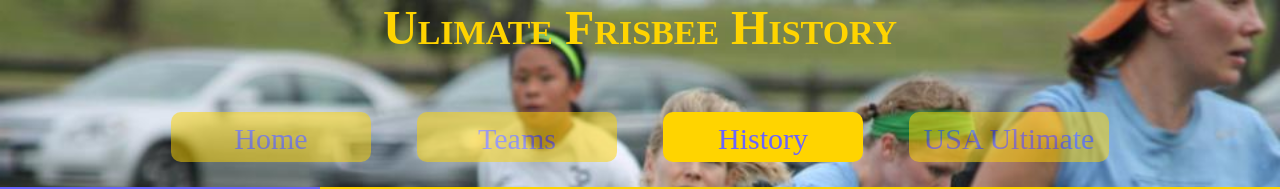
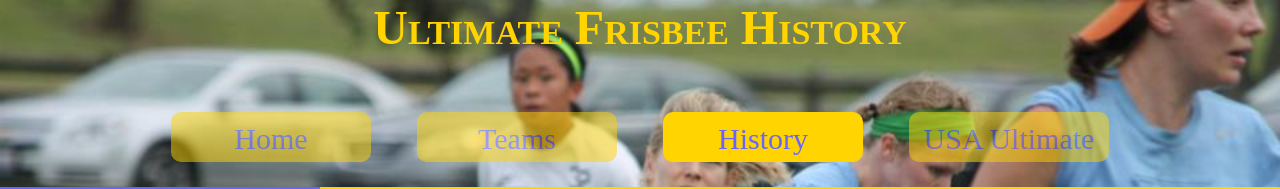
Before and after one commit to stephenlanim/coursera-test, a plain HTML site: page Portfolio/UM-CSS-Final-Project/history.html in a window 1280 px wide. Shown: the top 189 px of the page. Drawn offline with Linux system fonts and the light colour scheme.

Commit message:
Fixed page heading typos.

```diff
--- a/Portfolio/UM-CSS-Final-Project/history.html
+++ b/Portfolio/UM-CSS-Final-Project/history.html
@@ -7,7 +7,7 @@
 </head>
 <body>
 	<header>
-		<h1>Ulimate Frisbee History</h1>
+		<h1>Ultimate Frisbee History</h1>
 		<nav>
 			<a href="index.html">Home</a>
 			<a href="teams.html">Teams</a>
```
Also changed, not shown: Portfolio/UM-CSS-Final-Project/teams.html (+1 -1 lines).
